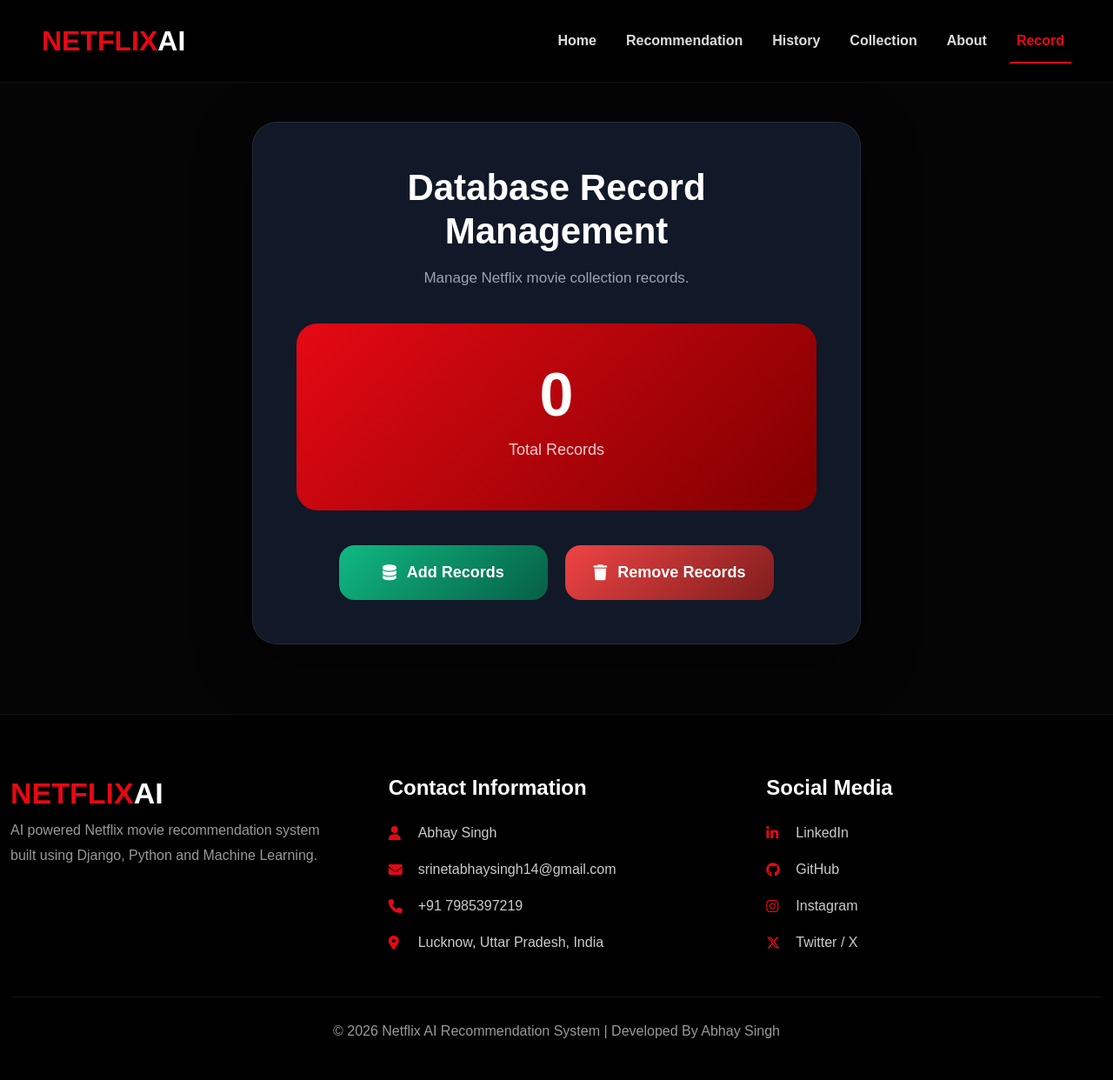
After one commit to abhaysingh-coder/Netflix-AI-Recommendation-System, a Django app: page /Record/ in a window 1280 px wide. The commit adds this page. Shown: the whole page at 87% size. Run offline with Django 5.2, Linux system fonts and the light colour scheme; data that the repository does not hold is empty.

Commit message:
Add record management features with load and delete functionality; update navigation and styles

```diff
--- a/Netflix/urls.py
+++ b/Netflix/urls.py
@@ -27,5 +27,7 @@ urlpatterns = [
     path('History/', views.history, name='History'),
     path('Collection/', views.collection, name='Collection'),
     path('Collection/<str:rating>', views.ratingmovies, name='RatingMovies'),
-
+    path('Record/', views.record, name='Record'),
+    path('Load_Collection/', views.load_collection, name='Load_Collection'),
+    path('DeleteRecord/', views.delete_record, name='DeleteRecord'),
 ]
--- a/mainapp/static/CSS/style.css
+++ b/mainapp/static/CSS/style.css
@@ -1537,3 +1537,93 @@ img, video, iframe {
     font-size: 34px;
   }
 }
+
+
+
+
+
+.record-page{
+    min-height: 100vh;
+    padding: 140px 0 80px;
+}
+
+.record-box{
+    max-width: 700px;
+    margin: auto;
+    background: #111827;
+    border-radius: 28px;
+    padding: 50px;
+    border: 1px solid rgba(255,255,255,0.08);
+    box-shadow: 0 20px 60px rgba(0,0,0,0.5);
+}
+
+.record-header{
+    text-align: center;
+    margin-bottom: 40px;
+}
+
+.record-header h1{
+    color: white;
+    font-size: 42px;
+    font-weight: 800;
+    margin-bottom: 15px;
+}
+
+.record-header p{
+    color: #9ca3af;
+    font-size: 17px;
+}
+
+.record-count-card{
+    background: linear-gradient(135deg,#e50914,#7f0000);
+    border-radius: 24px;
+    padding: 40px;
+    text-align: center;
+    margin-bottom: 40px;
+}
+
+.record-count-card h2{
+    font-size: 70px;
+    color: white;
+    font-weight: 900;
+}
+
+.record-count-card p{
+    color: rgba(255,255,255,0.8);
+    font-size: 18px;
+}
+
+.record-actions{
+    display: flex;
+    gap: 20px;
+    justify-content: center;
+    flex-wrap: wrap;
+}
+
+.record-btn{
+    min-width: 240px;
+    padding: 18px 24px;
+    border-radius: 18px;
+    text-decoration: none;
+    color: white;
+    font-size: 18px;
+    font-weight: 600;
+    display: flex;
+    align-items: center;
+    justify-content: center;
+    gap: 12px;
+    transition: 0.3s;
+}
+
+.add-btn{
+    background: linear-gradient(135deg,#10b981,#065f46);
+}
+
+.delete-btn{
+    background: linear-gradient(135deg,#ef4444,#7f1d1d);
+}
+
+.record-btn:hover{
+    transform: translateY(-5px);
+    color: white;
+}
--- a/mainapp/templates/base.html
+++ b/mainapp/templates/base.html
@@ -73,6 +73,9 @@
         </li>
         <li class="nav-item">
           <a class="nav-link {% if tab == 'About'%} active {% endif %}" href="{% url 'About' %}">About</a>
+        </li>
+        <li class="nav-item">
+          <a class="nav-link {% if tab == 'Record' %}active{% endif %}" href="{% url 'Record' %}">Record</a>
         </li>
       </ul>
     </div>
--- a/mainapp/templates/history.html
+++ b/mainapp/templates/history.html
@@ -1,5 +1,5 @@
 {% extends 'base.html' %}
-
+{% load static %}
 {% block main %}
 
 <section class="history-page">
--- /dev/null
+++ b/mainapp/templates/load.html
@@ -0,0 +1,37 @@
+{% extends 'base.html' %}
+{% block main %}
+    <section class="record-page">
+        <div class="container">
+            <div class="record-box">
+                <div class="record-header">
+                    <h1>Database Record Management</h1>
+                    <p>Manage Netflix movie collection records.</p>
+                </div>
+                {% if messages %}
+                    {% for message in messages %}
+                    <div class="alert alert-info">
+                        {{ message }}
+                    </div>
+                    {% endfor %}
+                {% endif %}
+                <div class="record-count-card">
+                    <h2>{{ count }}</h2>
+                    <p>Total Records</p>
+                </div>
+
+                <div class="record-actions">
+                    <a href="{% url 'Load_Collection' %}" class="record-btn add-btn">
+                        <i class="fa-solid fa-database"></i>
+                        Add Records
+                    </a>
+                    <a href="{% url 'DeleteRecord' %}"
+                    class="record-btn delete-btn">
+                        <i class="fa-solid fa-trash"></i>
+                        Remove Records
+                    </a>
+                </div>
+            </div>
+        </div>
+    </section>
+
+{% endblock %}
--- a/mainapp/views.py
+++ b/mainapp/views.py
@@ -1,10 +1,11 @@
-from django.shortcuts import render
+from django.shortcuts import render, redirect
 import joblib
 import numpy as np
 import pandas as pd
 from .models import *
 import urllib.request
 import os
+from django.contrib import messages
 
 # Create Functions
 
@@ -110,6 +111,18 @@ def collection(request):
     except Exception as e:
         return render(request, 'error.html', {'error': e})
 
+def load_collection(request):
+    try:
+        row, col = data.shape
+        for i in range(row):
+            CollectionMovies.objects.create(Show_ID = data.iloc[i]['show_id'], Type = data.iloc[i]['type'], Title = data.iloc[i]['title'], Director = data.iloc[i]['director'], Country = data.iloc[i]['country'], Date_Added = data.iloc[i]['date_added'], Release_Year = data.iloc[i]['release_year'], Rating = data.iloc[i]['rating'], Duration = data.iloc[i]['duration'], Listed_In = data.iloc[i]['listed_in'])
+        context = {
+            'tab' : 'Collection'
+        }
+        return render(request, 'load.html', context)
+    except Exception as e:
+        return render(request, 'error.html', {'error': e})
+
 def ratingmovies(request, rating):
     try:
         movies = CollectionMovies.objects.filter(Rating=rating)
@@ -122,3 +135,19 @@ def ratingmovies(request, rating):
         return render(request, 'rating.html', context)
     except Exception as e:
         return render(request, 'error.html', {'error': e})
+
+def record(request):
+    count = CollectionMovies.objects.count()
+    context = {
+        'tab': 'Record',
+        'count': count
+    }
+    return render(request, 'load.html', context)
+
+def delete_record(request):
+    try:
+        CollectionMovies.objects.all().delete()
+        messages.success(request,'All records deleted successfully.')
+        return redirect('Record')
+    except Exception as e:
+        return render(request,'error.html',{'error': e})
```
Also changed, not shown: 1 other file.
